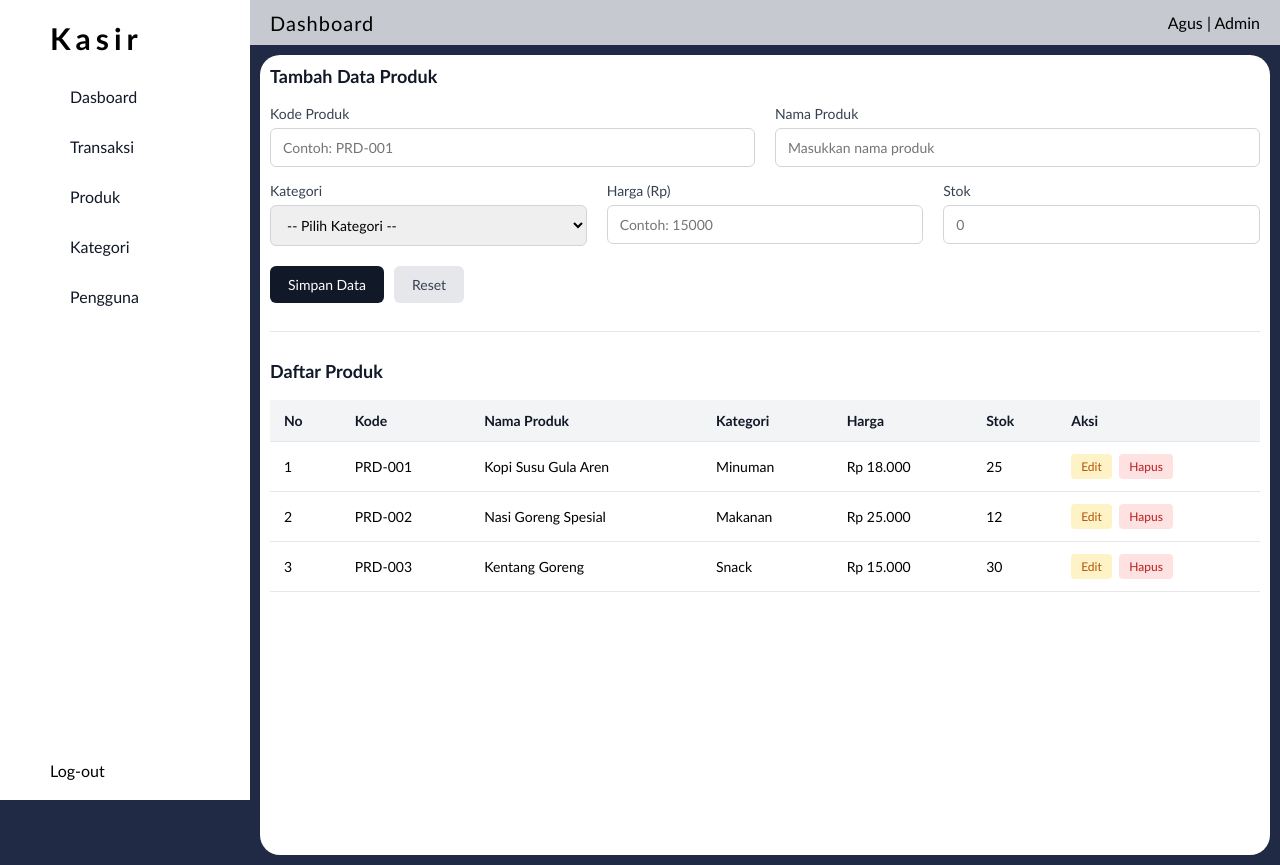
After one commit to random324/UTS-kasir, a PHP site: page /produk.php in a window 1280 px wide. The commit adds this page. Run offline with PHP 8.4, Linux system fonts and the light colour scheme.

Commit message:
Menambahkan banyak lah

```diff
--- a/assets/css/style.css
+++ b/assets/css/style.css
@@ -100,10 +100,9 @@
       background-color: #202A44;
     }
     .main .content {
-      background-color: #ffffffd0;
+      background-color: #ffffff;
       height: 100vh;
       border-radius: 20px;
       padding:10px;
       margin: 45px 0 0 250px;
-      backdrop-filter: blur(10px);
     }
--- a/layout/footer.php
+++ b/layout/footer.php
@@ -0,0 +1,3 @@
+  </div>
+</body>
+</html>
--- /dev/null
+++ b/layout/navbar.php
@@ -0,0 +1,10 @@
+  <div class="main">
+    <nav class="navbar">
+      <div class="location">
+        <span>Dashboard</span>
+      </div>
+      <div class="user">
+        <span class="name">Agus |</span>
+        <span class="role">Admin</span>
+      </div>
+    </nav>
--- a/layout/sidebar.php
+++ b/layout/sidebar.php
@@ -0,0 +1,41 @@
+<?php
+$pageTitle = $pageTitle ?? 'Aplikasi kasir';
+?>
+<!DOCTYPE html>
+<html lang="en">
+<head>
+  <meta charset="UTF-8">
+  <meta name="viewport" content="width=device-width, initial-scale=1.0">
+  <title><?= htmlspecialchars($pageTitle, ENT_QUOTES, 'UTF-8') ?></title>
+  <link rel="stylesheet" href="assets/css/style.css">
+</head>
+<body>
+  <aside class="sidebar">
+    <div class="sidebar-item">
+      <div class="sidebar-header">
+        <span class="brand">Kasir</span>
+      </div>
+      <div class="item">
+        <ul class="nav-list">
+          <div class="list">
+            <li><a href="dashboard.php" class="nav-item">Dasboard</a></li>
+          </div>
+          <div class="list">
+             <li><a href="transaksi.php" class="nav-item">Transaksi</a></li>
+          </div>
+          <div class="list">
+            <li><a href="produk.php" class="nav-item">Produk</a></li>
+          </div>
+          <div class="list">
+            <li><a href="kategori.php" class="nav-item">Kategori</a></li>
+          </div>
+          <div class="list">
+            <li><a href="" class="nav-item">Pengguna</a></li>
+          </div>
+        </ul>
+      </div>
+    </div>
+    <div class="logout">
+      <a href="" class="logout-btn">Log-out</a>
+    </div>
+  </aside>
--- /dev/null
+++ b/produk.php
@@ -0,0 +1,254 @@
+<?php
+session_start();
+$pageTitle = 'Produk - Aplikasi Kasir';
+include 'layout/sidebar.php';
+include 'layout/navbar.php';
+?>
+<style>
+    .form-section h2,
+.table-section h2 {
+    font-size: 18px;
+    margin-bottom: 18px;
+    color: #111827;
+}
+
+/* --- FORM INPUT --- */
+.data-form {
+    display: flex;
+    flex-direction: column;
+    gap: 15px;
+}
+
+.form-row {
+    display: flex;
+    gap: 20px;
+    flex-wrap: wrap;
+}
+
+.form-group {
+    flex: 1;
+    min-width: 200px;
+    display: flex;
+    flex-direction: column;
+    gap: 6px;
+}
+
+.form-group label {
+    font-size: 14px;
+    font-weight: 500;
+    color: #374151;
+}
+
+.form-group input,
+.form-group select {
+    padding: 10px 12px;
+    border: 1px solid #d1d5db;
+    border-radius: 6px;
+    font-size: 14px;
+    outline: none;
+    transition: border-color 0.2s;
+}
+
+.form-group input:focus,
+.form-group select:focus {
+    border-color: #111827;
+}
+
+.form-actions {
+    display: flex;
+    gap: 10px;
+    margin-top: 5px;
+}
+
+.btn {
+    padding: 10px 18px;
+    border: none;
+    border-radius: 6px;
+    font-size: 14px;
+    font-weight: 500;
+    cursor: pointer;
+    transition: opacity 0.2s;
+}
+
+.btn:hover {
+    opacity: 0.9;
+}
+
+.btn-primary {
+    background-color: #111827;
+    color: #ffffff;
+}
+
+.btn-secondary {
+    background-color: #e5e7eb;
+    color: #374151;
+}
+
+.divider {
+    border: none;
+    border-top: 1px solid #e5e7eb;
+    margin: 28px 0;
+}
+
+/* --- TABEL DATA --- */
+.table-responsive {
+    overflow-x: auto;
+}
+
+.data-table {
+    width: 100%;
+    border-collapse: collapse;
+    font-size: 14px;
+}
+
+.data-table th,
+.data-table td {
+    padding: 12px 14px;
+    text-align: left;
+    border-bottom: 1px solid #e5e7eb;
+}
+
+.data-table th {
+    background-color: #f3f4f6;
+    color: #111827;
+    font-weight: 600;
+}
+
+.data-table tbody tr:hover {
+    background-color: #f9fafb;
+}
+
+/* --- TOMBOL AKSI TABEL --- */
+.btn-action {
+    display: inline-block;
+    padding: 5px 10px;
+    border-radius: 4px;
+    text-decoration: none;
+    font-size: 12px;
+    font-weight: 500;
+    margin-right: 4px;
+}
+
+.btn-edit {
+    background-color: #fef3c7;
+    color: #b45309;
+}
+
+.btn-edit:hover {
+    background-color: #fde68a;
+}
+
+.btn-delete {
+    background-color: #fee2e2;
+    color: #b91c1c;
+}
+
+.btn-delete:hover {
+    background-color: #fecaca;
+}
+</style>
+<div class="content">
+      <section class="form-section">
+      <h2>Tambah Data Produk</h2>
+      <form action="" method="POST" class="data-form">
+            <div class="form-row">
+                  <div class="form-group">
+                  <label for="kode_produk">Kode Produk</label>
+                  <input type="text" id="kode_produk" name="kode_produk" placeholder="Contoh: PRD-001" required>
+                  </div>
+                  <div class="form-group">
+                  <label for="nama_produk">Nama Produk</label>
+                  <input type="text" id="nama_produk" name="nama_produk" placeholder="Masukkan nama produk" required>
+                  </div>
+            </div>
+
+            <div class="form-row">
+                  <div class="form-group">
+                  <label for="kategori">Kategori</label>
+                  <select id="kategori" name="kategori" required>
+                        <option value="">-- Pilih Kategori --</option>
+                        <option value="Makanan">Makanan</option>
+                        <option value="Minuman">Minuman</option>
+                        <option value="Snack">Snack</option>
+                  </select>
+                  </div>
+                  <div class="form-group">
+                  <label for="harga">Harga (Rp)</label>
+                  <input type="number" id="harga" name="harga" placeholder="Contoh: 15000" required>
+                  </div>
+                  <div class="form-group">
+                  <label for="stok">Stok</label>
+                  <input type="number" id="stok" name="stok" placeholder="0" required>
+                  </div>
+            </div>
+
+            <div class="form-actions">
+                  <button type="submit" name="simpan" class="btn btn-primary">Simpan Data</button>
+                  <button type="reset" class="btn btn-secondary">Reset</button>
+            </div>
+      </form>
+      </section>
+
+      <hr class="divider">
+
+      <!-- BAGIAN 2: TABEL MENAMPILKAN DATA -->
+      <section class="table-section">
+      <h2>Daftar Produk</h2>
+      <div class="table-responsive">
+            <table class="data-table">
+                  <thead>
+                  <tr>
+                        <th>No</th>
+                        <th>Kode</th>
+                        <th>Nama Produk</th>
+                        <th>Kategori</th>
+                        <th>Harga</th>
+                        <th>Stok</th>
+                        <th>Aksi</th>
+                  </tr>
+                  </thead>
+                  <tbody>
+                  <tr>
+                        <td>1</td>
+                        <td>PRD-001</td>
+                        <td>Kopi Susu Gula Aren</td>
+                        <td>Minuman</td>
+                        <td>Rp 18.000</td>
+                        <td>25</td>
+                        <td>
+                              <a href="#" class="btn-action btn-edit">Edit</a>
+                              <a href="#" class="btn-action btn-delete">Hapus</a>
+                        </td>
+                  </tr>
+                  <tr>
+                        <td>2</td>
+                        <td>PRD-002</td>
+                        <td>Nasi Goreng Spesial</td>
+                        <td>Makanan</td>
+                        <td>Rp 25.000</td>
+                        <td>12</td>
+                        <td>
+                              <a href="#" class="btn-action btn-edit">Edit</a>
+                              <a href="#" class="btn-action btn-delete">Hapus</a>
+                        </td>
+                  </tr>
+                  <tr>
+                        <td>3</td>
+                        <td>PRD-003</td>
+                        <td>Kentang Goreng</td>
+                        <td>Snack</td>
+                        <td>Rp 15.000</td>
+                        <td>30</td>
+                        <td>
+                              <a href="#" class="btn-action btn-edit">Edit</a>
+                              <a href="#" class="btn-action btn-delete">Hapus</a>
+                        </td>
+                  </tr>
+                  </tbody>
+            </table>
+      </div>
+      </section>
+</div>
+<?php
+include 'layout/footer.php';
+?>
```
Also changed, not shown: dashboard.php (+11 -57 lines), database/koneksi.php (+6 -1 lines), kategori.php (added, +12 -0 lines), transaksi.php (added, +12 -0 lines), README.md, layout/navabr.php (deleted).
